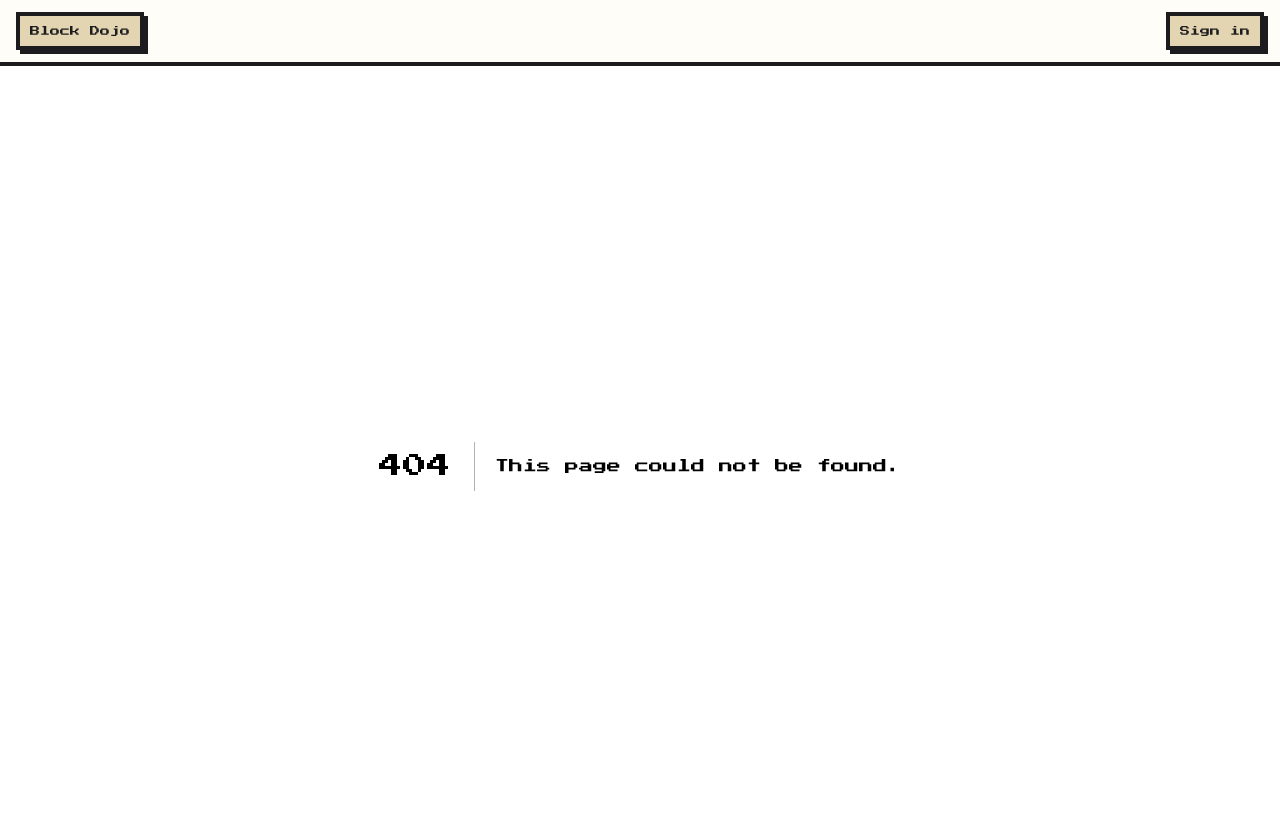
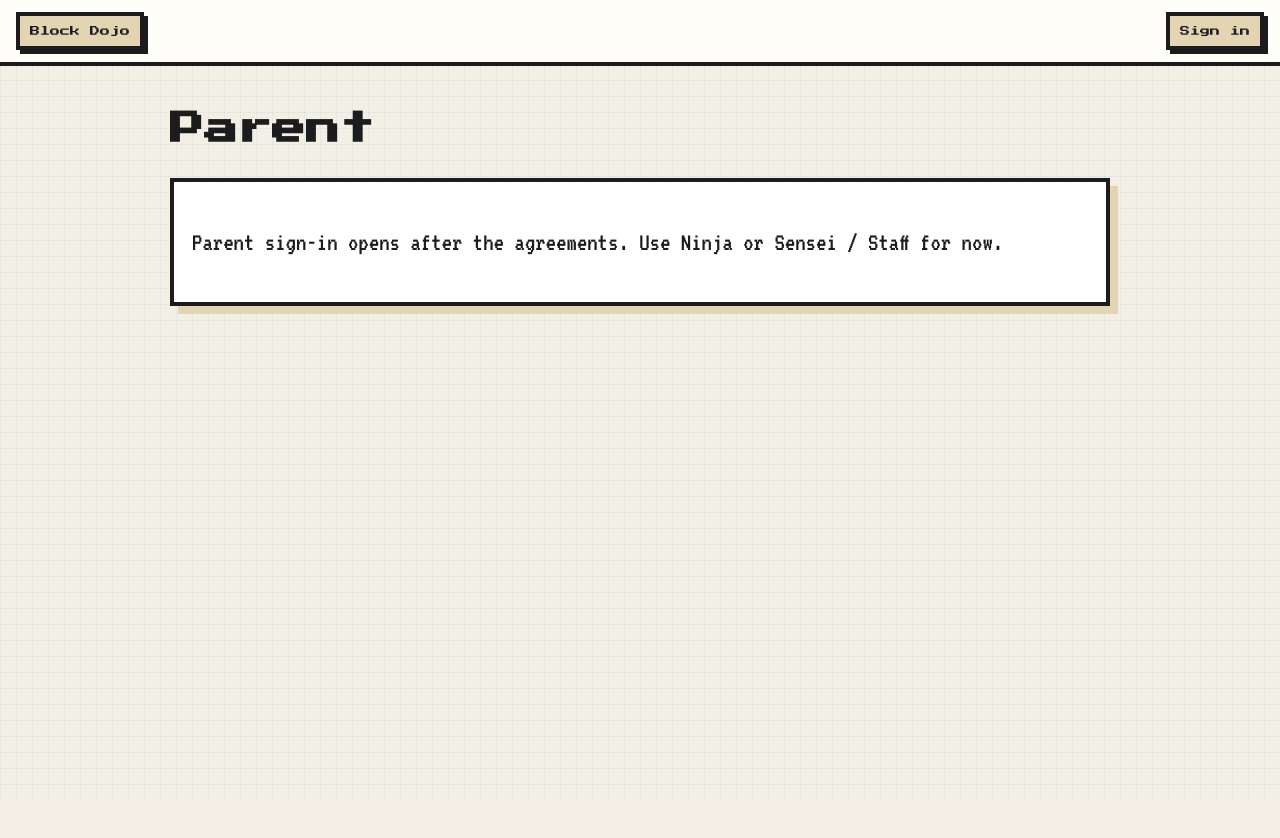
Before and after one commit to giomagracia-creator/cn-blockdojo, a Next.js app in the folder apps/web/: page /parent in a window 1280 px wide. Before the commit this address had no page. Shown: the top 838 px of the page. After the commit the page ends 800 px from the top, so only its background shows below. Built offline with nearby package versions, Linux system fonts and the light colour scheme.

Commit message:
Make the Parent tile the same bar as Ninja and Sensei.

```diff
--- a/apps/web/app/page.tsx
+++ b/apps/web/app/page.tsx
@@ -9,7 +9,7 @@ export default function HomePage() {
       <section className="call-grid">
         <Link className="card go" href="/ninja/sign-in">Ninja</Link>
         <Link className="card" href="/staff/sign-in">Sensei / Staff</Link>
-        <p className="card">Parent · later</p>
+        <Link className="card" href="/parent">Parent</Link>
       </section>
     </main>
   );
--- /dev/null
+++ b/apps/web/app/parent/page.tsx
@@ -0,0 +1,10 @@
+export default function ParentLater() {
+  return (
+    <main>
+      <h1>Parent</h1>
+      <section className="card">
+        <p>Parent sign-in opens after the agreements. Use Ninja or Sensei / Staff for now.</p>
+      </section>
+    </main>
+  );
+}
--- a/apps/web/middleware.ts
+++ b/apps/web/middleware.ts
@@ -11,7 +11,7 @@ function homeFor(role: string | undefined) {
 export function middleware(request: NextRequest) {
   const path = request.nextUrl.pathname;
   const role = request.cookies.get("bd_role")?.value;
-  const open = path === "/" || path.startsWith("/ninja/sign-in") || path.startsWith("/staff/sign-in") || path.startsWith("/tv");
+  const open = path === "/" || path.startsWith("/parent") || path.startsWith("/ninja/sign-in") || path.startsWith("/staff/sign-in") || path.startsWith("/tv");
   if (open) return NextResponse.next();
 
   const url = request.nextUrl.clone();
```
